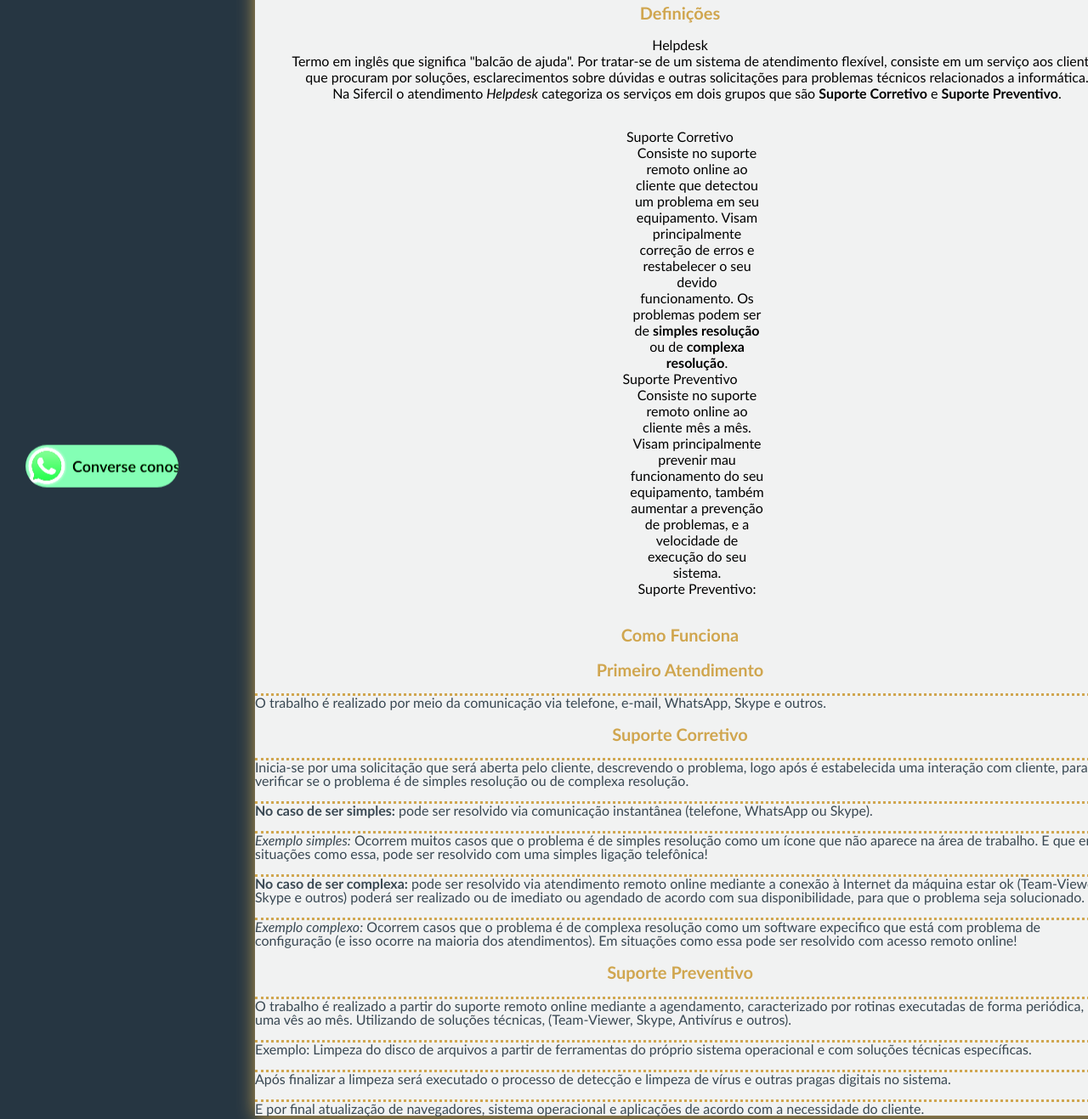
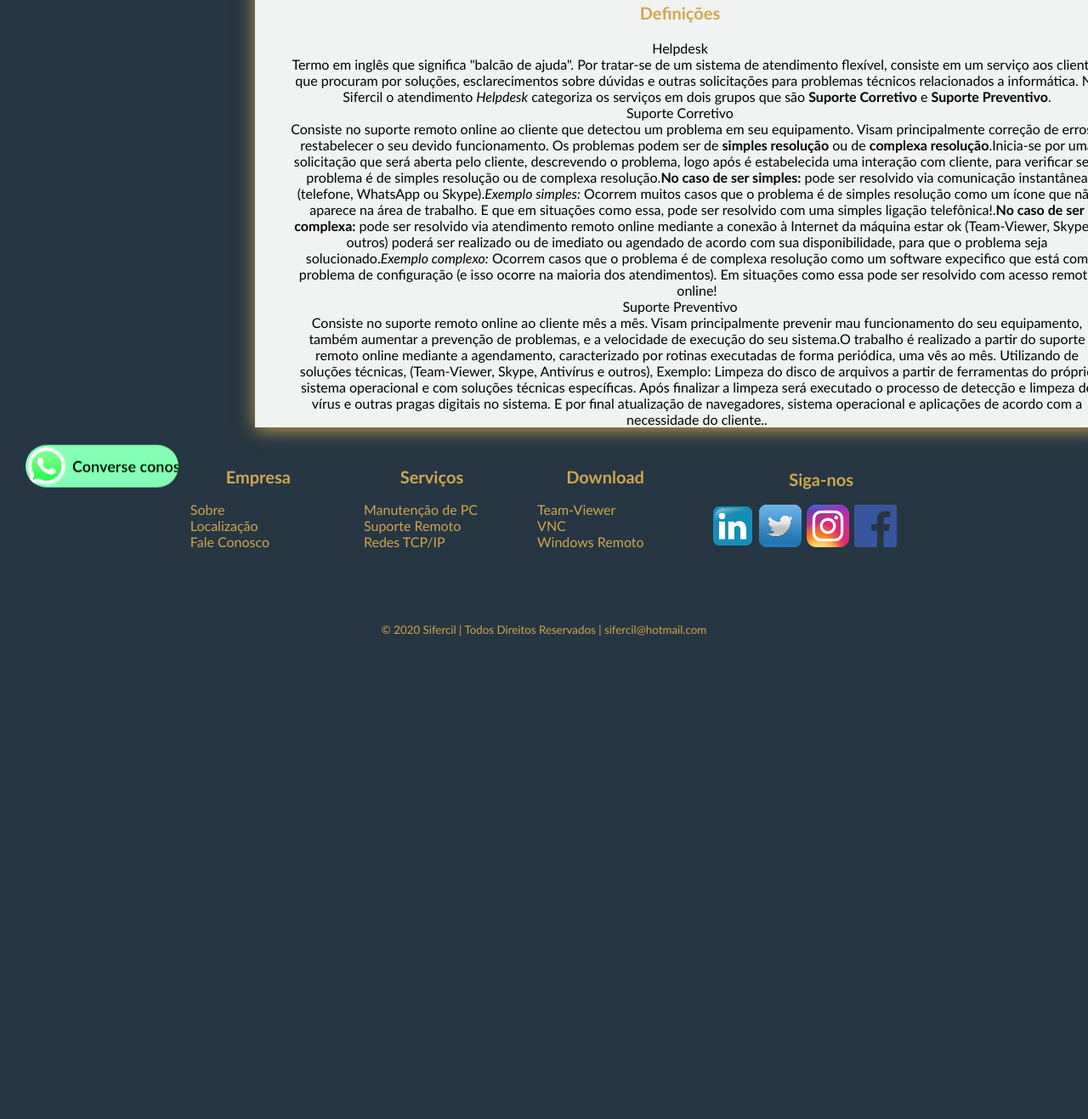
Before and after one commit to Sifercil/sifercil, a plain HTML site: page servicos.html in a window 1280 px wide. Shown: the part 192-1509 px from the top of the page at 85% size. After the commit the page ends 975 px from the top, so only its background shows below. Drawn offline with Linux system fonts and the light colour scheme.

Commit message:
Atualização HTML5
Realizada reestruturação e otimização de código.
Com redução de linhas e uma melhor organização das páginas.

```diff
--- a/servicos.html
+++ b/servicos.html
@@ -25,65 +25,35 @@
 		</header>
 		<!--========== Main Content Area ==========-->
 		<main id="corpo">
-		<header class="cabecalho-corpo-servicos">
-			<hgroup class="grupo-titulo1">
+			<header class="cabecalho3">
+				<hgroup>
 				<h1>Serviços</h1>
 				</hgroup>
 			</header>
-		<article>
-				<section class="secao-servicos">
-					<div class="definicoes">
-					<h2>Definições</h2>
-					<dl class="atendimento">
+				<article class="secao3">
+					<header>
+						<h2></h2>
+					</header>
+						<section>
+							<header>
+								<h2></h2>
+							</header>
+								<aside>
+									<header>
+										<h2></h2>
+									</header>
+										<div>
+											<h3>Definições</h3>
+												<dl>
 													<dt>Helpdesk</dt>
-							<dd>Termo em inglês que significa "balcão de ajuda". Por tratar-se de um sistema de atendimento flexível, consiste em um serviço aos clientes que procuram por soluções, esclarecimentos sobre dúvidas e outras solicitações para problemas técnicos relacionados a informática.</dd>
-							<dd>Na Sifercil o atendimento<em> Helpdesk</em> categoriza os serviços em dois grupos que são <strong>Suporte Corretivo</strong> e <strong>Suporte Preventivo</strong>.</dd>
-					<!-- other terms and definitions -->
-					</dl>
-					<dl class="tipo servicos">
+														<dd>Termo em inglês que significa "balcão de ajuda". Por tratar-se de um sistema de atendimento flexível, consiste em um serviço aos clientes que procuram por soluções, esclarecimentos sobre dúvidas e outras solicitações para problemas técnicos relacionados a informática. Na Sifercil o atendimento<em> Helpdesk</em> categoriza os serviços em dois grupos que são <strong>Suporte Corretivo</strong> e <strong>Suporte Preventivo</strong>.</dd>
 													<dt>Suporte Corretivo</dt>
-							<dd>Consiste no suporte remoto online ao cliente que detectou um problema em seu equipamento. Visam principalmente correção de erros e restabelecer o seu devido funcionamento. Os problemas podem ser de <strong>simples resolução</strong> ou de <strong>
-							complexa resolução</strong>.</dd>
+														<dd>Consiste no suporte remoto online ao cliente que detectou um problema em seu equipamento. Visam principalmente correção de erros e restabelecer o seu devido funcionamento. Os problemas podem ser de <strong>simples resolução</strong> ou de <strong>complexa resolução</strong>.Inicia-se por uma solicitação que será aberta pelo cliente, descrevendo o problema, logo após é estabelecida uma interação com cliente, para verificar se o problema é de simples resolução ou de complexa resolução.<strong>No caso de ser simples:</strong> pode ser resolvido via comunicação instantânea (telefone, WhatsApp ou Skype).<em>Exemplo simples:</em> Ocorrem muitos casos que o problema é de simples resolução como um ícone que não aparece na área de trabalho. E que em situações como essa, pode ser resolvido com uma simples ligação telefônica!.<strong>No caso de ser complexa:</strong> pode ser resolvido via atendimento remoto online mediante a conexão à Internet da máquina estar ok (Team-Viewer, Skype e outros) poderá ser realizado ou de imediato ou agendado de acordo com sua disponibilidade, para que o problema seja solucionado.<em>Exemplo complexo:</em> Ocorrem casos que o problema é de complexa resolução como um software expecifico que está com problema de configuração (e isso ocorre na maioria dos atendimentos). Em situações como essa pode ser resolvido com acesso remoto online!</dd>
 													<dt>Suporte Preventivo</dt>
-							<dd>Consiste no suporte remoto online ao cliente mês a mês. Visam principalmente prevenir mau funcionamento do seu equipamento, também aumentar a prevenção de problemas, e a velocidade de execução do seu sistema.
-							<dd>Suporte Preventivo:</dd>
+														<dd>Consiste no suporte remoto online ao cliente mês a mês. Visam principalmente prevenir mau funcionamento do seu equipamento, também aumentar a prevenção de problemas, e a velocidade de execução do seu sistema.O trabalho é realizado a partir do suporte remoto online mediante a agendamento, caracterizado por rotinas executadas de forma periódica, uma vês ao mês. Utilizando de soluções técnicas, (Team-Viewer, Skype, Antivírus e outros), Exemplo: Limpeza do disco de arquivos a partir de ferramentas do próprio sistema operacional e com soluções técnicas específicas. Após finalizar a limpeza será executado o processo de detecção e limpeza de vírus e outras pragas digitais no sistema. E por final atualização de navegadores, sistema operacional e aplicações de acordo com a necessidade do cliente..</dd>
 												</dl>
 										</div>
-				</section>
-				<section class="como funciona">
-					<h2>Como Funciona</h2>
-					<h2>Primeiro Atendimento</h2>
-					<p>O trabalho é realizado por meio da comunicação via telefone, e-mail, WhatsApp, Skype e outros.</p>
-					<div class="suporte corretivo">
-					<h2>Suporte Corretivo</h2>
-					<p>Inicia-se por uma solicitação que será aberta pelo cliente, descrevendo o problema, logo
-					após é estabelecida uma interação com cliente, para verificar se o problema é de simples
-					resolução ou de complexa resolução.</p>
-					<p><strong>No caso de ser simples:</strong> pode ser resolvido via comunicação instantânea
-					(telefone, WhatsApp ou Skype).</p>
-					<p><em>Exemplo simples:</em> Ocorrem muitos casos que o problema é de simples resolução como um
-					ícone que não aparece na área de trabalho. E que em situações como essa, pode ser resolvido com
-					uma simples ligação telefônica!</p>
-					<p><strong>No caso de ser complexa:</strong> pode ser resolvido via atendimento remoto online
-					mediante a conexão à Internet da máquina estar ok (Team-Viewer, Skype e outros) poderá ser
-					realizado ou de imediato ou agendado de acordo com sua disponibilidade, para que o problema
-					seja solucionado.</p>
-					<p><em>Exemplo complexo:</em> Ocorrem casos que o problema é de complexa resolução como um
-					software expecifico que está com problema de configuração (e isso ocorre na maioria dos
-					atendimentos). Em situações como essa pode ser resolvido com acesso remoto online!</p>
-					</div>
-					<div class="suporte preventivo">
-					<h2>Suporte Preventivo</h2>
-					<p>O trabalho é realizado a partir do suporte remoto online mediante a agendamento,
-					caracterizado por rotinas executadas de forma periódica, uma vês ao mês. Utilizando de soluções
-					técnicas, (Team-Viewer, Skype, Antivírus e outros).</p>
-					<p>Exemplo: Limpeza do disco de arquivos a partir de ferramentas do próprio sistema operacional
-					e com soluções técnicas específicas.</p>
-					<p>Após finalizar a limpeza será executado o processo de detecção e limpeza de vírus e outras
-					pragas digitais no sistema.</p>
-					<p>E por final atualização de navegadores, sistema operacional e aplicações de acordo com a
-					necessidade do cliente.</p>
-					</div>
+								</aside>
 						</section>
 				</article>
 		</main>
```
Also changed, not shown: contato.html (+21 -8 lines), index.html (+38 -38 lines), sobre.html (+25 -12 lines). Lines whose indentation alone changed are shown as unchanged.
